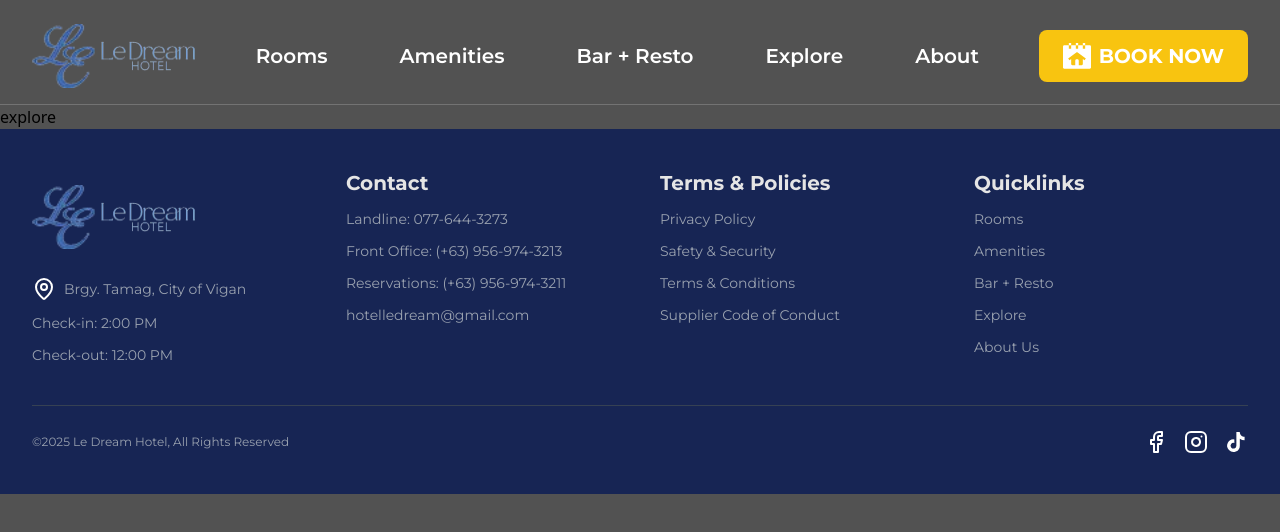
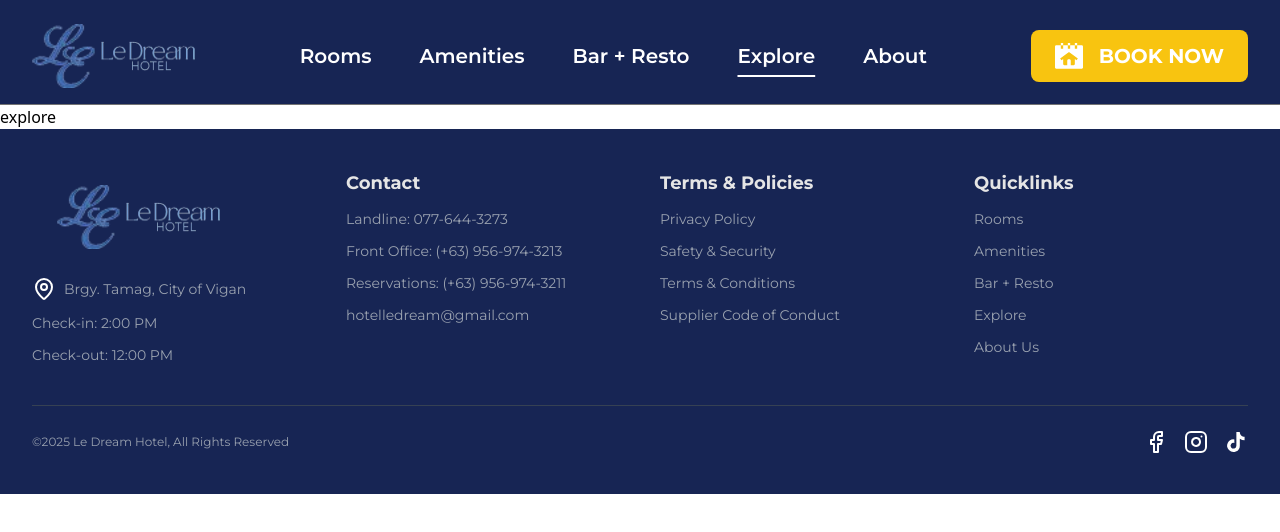
Before and after one commit to zidvsd/le-dream, a React (Vite) app: page /explore in a window 1280 px wide. Shown: the top 532 px of the page. Built offline with nearby package versions, Linux system fonts and the light colour scheme.

Commit message:
added text responsiveness

```diff
--- a/index.html
+++ b/index.html
@@ -10,7 +10,7 @@
 
 </head>
 
-<body class="bg-neutral-600">
+<body class="">
   <div id="root"></div>
   <script type="module" src="/src/main.jsx"></script>
 </body>
--- a/src/assets/components/Footer.jsx
+++ b/src/assets/components/Footer.jsx
@@ -17,7 +17,7 @@ const Footer = () => {
       <div className="custom-container mx-auto px-6 py-10">
         <div className="grid grid-cols-1 place-items-center gap-10 text-center lg:grid-cols-4 lg:place-items-start lg:text-start">
           {/* Contact Info */}
-          <div className="space-y-3">
+          <div className="lg:text-md space-y-3">
             <div className="">
               <Logo iconSize={4} textSize={6} />
             </div>
@@ -31,8 +31,8 @@ const Footer = () => {
           </div>
 
           {/* Hotel Navigation */}
-          <div className="flex flex-col space-y-3">
-            <h2 className="text-xl font-bold text-neutral-200">Contact</h2>
+          <div className="lg:text-md flex flex-col space-y-3">
+            <h2 className="text-lg font-bold text-neutral-200">Contact</h2>
             <a className="footer-link-hover" href="tel:+077-644-3273">
               Landline: 077-644-3273
             </a>
@@ -51,8 +51,8 @@ const Footer = () => {
           </div>
 
           {/* Quicklinks */}
-          <div className="flex flex-col space-y-3">
-            <h2 className="text-xl font-bold text-neutral-200">
+          <div className="lg:text-md flex flex-col space-y-3">
+            <h2 className="text-lg font-bold text-neutral-200">
               Terms & Policies
             </h2>
             <a href="#" className="footer-link-hover">
@@ -70,8 +70,8 @@ const Footer = () => {
           </div>
 
           {/* Newsletter */}
-          <div className="flex flex-col space-y-3">
-            <h2 className="text-xl font-bold text-neutral-200">Quicklinks</h2>
+          <div className="lg:text-md flex flex-col space-y-3">
+            <h2 className="text-lg font-bold text-neutral-200">Quicklinks</h2>
             <Link to="/rooms" className="footer-link-hover">
               Rooms
             </Link>
--- a/src/assets/components/Logo.jsx
+++ b/src/assets/components/Logo.jsx
@@ -3,7 +3,7 @@ import { Link } from "react-router-dom";
 
 const Logo = ({ iconSize = 2.5, textSize = 10 }) => {
   return (
-    <Link to="/" className="flex items-center gap-x-1">
+    <Link to="/" className="flex items-center justify-center gap-x-1">
       {/* Icon Image */}
       <img
         src="/logo-icon.png"
--- a/src/assets/components/MobileNav.jsx
+++ b/src/assets/components/MobileNav.jsx
@@ -32,7 +32,7 @@ const MobileNav = () => {
           {/* <-- increased size here */}
           <Menu
             size={40} // <-- Lucide icon size in pixels
-            className={`absolute inset-0 transition-all duration-300 ease-in-out ${
+            className={`absolute inset-0 text-white transition-all duration-300 ease-in-out ${
               isActive
                 ? "scale-75 rotate-90 opacity-0"
                 : "scale-100 rotate-0 opacity-100"
--- a/src/assets/components/Navbar.jsx
+++ b/src/assets/components/Navbar.jsx
@@ -2,34 +2,45 @@ import { navs } from "../../utils/navLinks";
 import MobileNav from "./MobileNav";
 import Logo from "./Logo";
 import BookButton from "./buttons/BookButton";
-import { Link } from "react-router-dom";
+import { Link, useLocation } from "react-router-dom";
+
 const Navbar = () => {
+  const location = useLocation();
+
   return (
-    <div className="w-full border-b border-neutral-500">
+    <div className="bg-primary w-full border-b border-neutral-500">
       <div className="custom-container flex flex-row items-center justify-between pt-2">
-        {/* left nav / logo */}
-        <>
+        {/* Left: Logo */}
         <Logo iconSize={4} textSize={6} />
-        </>
-        <ul className="hidden flex-row items-center space-x-18 lg:flex">
-          {navs.map((nav, index) => (
+
+        {/* Center: Nav Links */}
+        <ul className="hidden flex-row items-center space-x-12 lg:flex">
+          {navs.map((nav, index) => {
+            const isActive = location.pathname === `/${nav.path}`;
+            return (
               <li key={index}>
                 <Link
-                className="font-body hover-underline text-md font-semibold text-white xl:text-xl"
                   to={`/${nav.path}`}
+                  className={`font-body lg:text-md font-semibold text-white transition-all duration-200 xl:text-xl ${
+                    isActive
+                      ? "underline underline-offset-12"
+                      : "hover-underline"
+                  }`}
                 >
                   {nav.name}
                 </Link>
               </li>
-          ))}
+            );
+          })}
         </ul>
-        {/* mobile menu */}
-        <MobileNav />
 
-        {/* contact us and about us */}
+        {/* Right: Book Button */}
         <div className="hidden lg:flex">
           <BookButton />
         </div>
+
+        {/* Mobile Nav */}
+        <MobileNav />
       </div>
     </div>
   );
--- a/src/assets/components/buttons/BookButton.jsx
+++ b/src/assets/components/buttons/BookButton.jsx
@@ -4,7 +4,7 @@ import { Link } from "react-router-dom";
 const BookButton = () => {
   return (
     <Link
-      className="bg-accent font-montserrat text-md flex flex-row items-center justify-center space-x-2 rounded-lg px-6 py-3 font-bold text-white xl:text-xl"
+      className="bg-accent hover-opacity font-montserrat text-md flex flex-row items-center justify-center space-x-4 rounded-lg px-6 py-3 font-bold text-white xl:text-xl"
       to={"/contact"}
     >
       <img src={book} alt="" />
--- a/src/index.css
+++ b/src/index.css
@@ -20,7 +20,7 @@
 }
 
 .custom-container {
-  @apply mx-auto px-4 md:px-6 lg:px-8 max-w-[1280px]
+  @apply mx-auto px-4 md:px-6 lg:px-8 max-w-[1440px]
 }
 
 .footer-link-hover {
```
Lines whose indentation alone changed are shown as unchanged.
